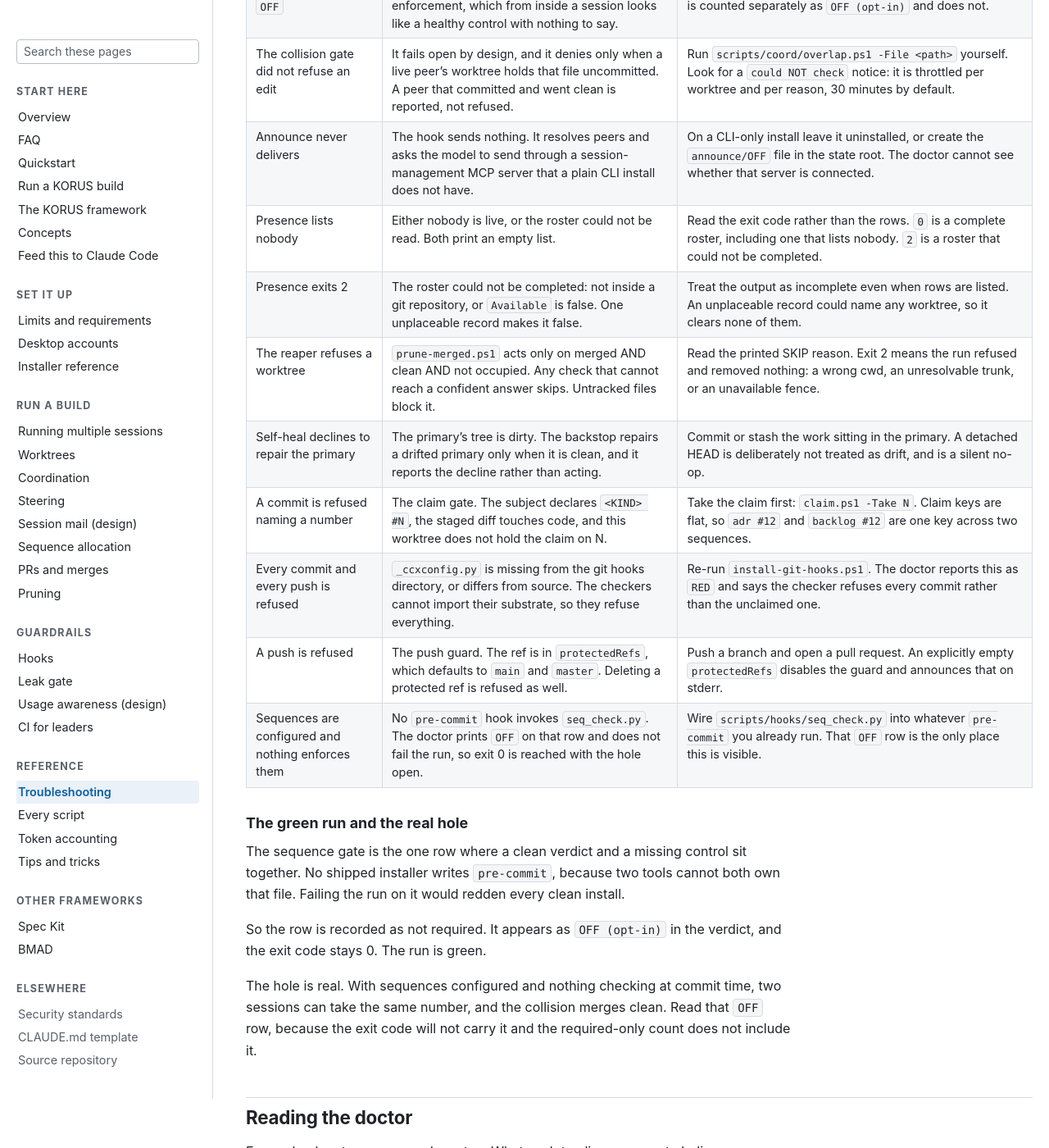
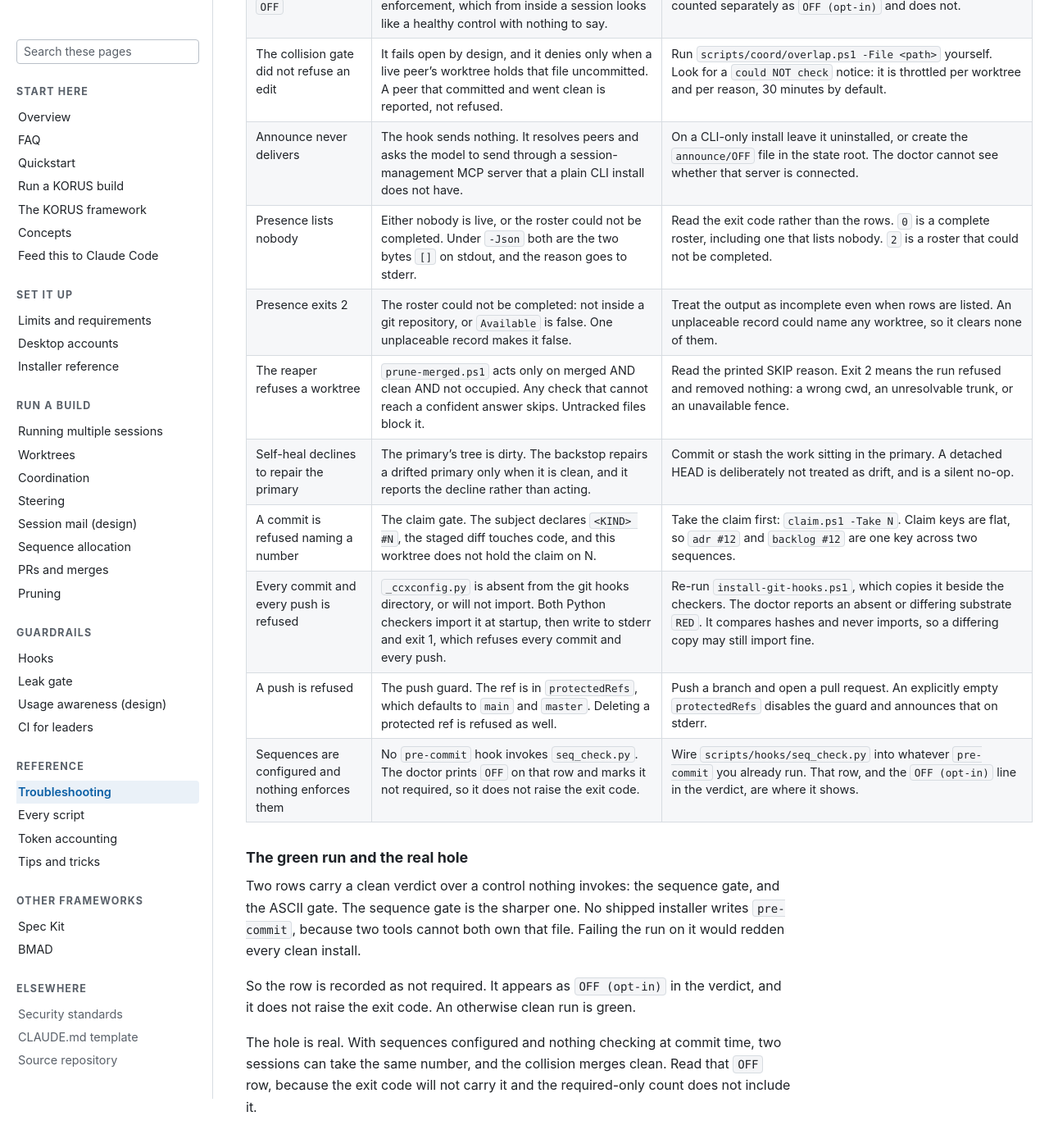
Before and after one commit to wshallwshall/claude-multisession, a Jekyll site: the page built from docs/TROUBLESHOOTING.md, in a window 1280 px wide and 1400 px high, scrolled down 1047 px. Shown: the whole window at 82% size. Built offline with Jekyll 4.4.1, drawn with Linux system fonts in a browser that asks for light colours; our own code applies the rules of GitHub Pages for plain Markdown files; some of the changed text lies outside the part shown.

Commit message:
Tighten the new pages where they were imprecise (#63)
Tighten the new pages where they were imprecise

The adversarial pass over Limits and Troubleshooting finished after #62 merged,
so its corrections are here rather than in it. Every one narrows a claim to what
the code actually does:

  The doctor compares hashes and never imports, so a substrate copy that DIFFERS
  may still import fine. The old row conflated "absent" with "differs" and
  promised the same symptom for both.

  The collision gate's blind spot is that the doctor proves the gate speaks up
  when it cannot check -- not that it denies. "Refuses to go silent" read as the
  stronger claim.

  presence.ps1 under -Json prints the two bytes `[]` on stdout for both "nobody
  is live" and "could not complete", with the reason on stderr. The row said the
  outputs were identical without saying where the difference goes.

  The sequence gate row marks itself not required, so it does not RAISE the exit
  code. Saying "exit 0 is reached" claimed more: another control can still fail
  the run. The ASCII gate is a second row of the same shape and is now named.

  ccx-doctor.ps1 stops in four cases, not three: its own _common.ps1 failing to
  load is the one that was missing.

  -SkipAttacks emits ONE `??` row for the whole attack set rather than one per
  attack.

  This repository's gates check is advisory because nothing requires it before a
  merge, which is a stronger and more useful statement than "the workflow treats
  it as advisory".

Co-Authored-By: Claude Opus 5 <noreply@anthropic.com>

```diff
--- a/docs/TROUBLESHOOTING.md
+++ b/docs/TROUBLESHOOTING.md
@@ -18,29 +18,29 @@ because most of these are read off its output rather than guessed at.
 
 | Symptom | What it actually is | What to do |
 |---|---|---|
-| The doctor says `STALE` | The installed copy's SHA-256 differs from this checkout's source. The code that runs is not the code you are reading. Reported `RED`. | Re-run that control's installer, from a plain terminal. Vendoring leaves two copies on disk; install and audit from the same one. |
+| The doctor says `STALE` | The installed copy's SHA-256 differs from this checkout's source. The code that runs is not the code you are reading. Reported `RED`. | Re-run that control's installer, from a plain terminal. Install from the same checkout the doctor hashes against, which it prints as `tooling checkout`. |
 | The report is about the wrong clone | `-Repo` defaults to the directory you ran it from. Sources are hashed from the doctor's own checkout whatever `-Repo` says. | Pass `-Repo <target>`. Then read `repo examined` and `tooling checkout` under `WHAT WAS SCANNED`; both are printed for this reason. |
 | The doctor exits 2 | At least one check could not be determined, and nothing was proven broken. A skip is never a pass. | Read the `undetermined` lines in the verdict. `-SkipAttacks` produces this on its own, because nothing was fired. |
 | A control shows `OFF` | It is implemented and nothing invokes it. Zero enforcement, which from inside a session looks like a healthy control with nothing to say. | Install or wire it. A required `OFF` drives exit 1; an opt-in one is counted separately as `OFF (opt-in)` and does not. |
 | The collision gate did not refuse an edit | It fails open by design, and it denies only when a live peer's worktree holds that file uncommitted. A peer that committed and went clean is reported, not refused. | Run `scripts/coord/overlap.ps1 -File <path>` yourself. Look for a `could NOT check` notice: it is throttled per worktree and per reason, 30 minutes by default. |
 | Announce never delivers | The hook sends nothing. It resolves peers and asks the model to send through a session-management MCP server that a plain CLI install does not have. | On a CLI-only install leave it uninstalled, or create the `announce/OFF` file in the state root. The doctor cannot see whether that server is connected. |
-| Presence lists nobody | Either nobody is live, or the roster could not be read. Both print an empty list. | Read the exit code rather than the rows. `0` is a complete roster, including one that lists nobody. `2` is a roster that could not be completed. |
+| Presence lists nobody | Either nobody is live, or the roster could not be completed. Under `-Json` both are the two bytes `[]` on stdout, and the reason goes to stderr. | Read the exit code rather than the rows. `0` is a complete roster, including one that lists nobody. `2` is a roster that could not be completed. |
 | Presence exits 2 | The roster could not be completed: not inside a git repository, or `Available` is false. One unplaceable record makes it false. | Treat the output as incomplete even when rows are listed. An unplaceable record could name any worktree, so it clears none of them. |
 | The reaper refuses a worktree | `prune-merged.ps1` acts only on merged AND clean AND not occupied. Any check that cannot reach a confident answer skips. Untracked files block it. | Read the printed SKIP reason. Exit 2 means the run refused and removed nothing: a wrong cwd, an unresolvable trunk, or an unavailable fence. |
 | Self-heal declines to repair the primary | The primary's tree is dirty. The backstop repairs a drifted primary only when it is clean, and it reports the decline rather than acting. | Commit or stash the work sitting in the primary. A detached HEAD is deliberately not treated as drift, and is a silent no-op. |
 | A commit is refused naming a number | The claim gate. The subject declares `<KIND> #N`, the staged diff touches code, and this worktree does not hold the claim on N. | Take the claim first: `claim.ps1 -Take N`. Claim keys are flat, so `adr #12` and `backlog #12` are one key across two sequences. |
-| Every commit and every push is refused | `_ccxconfig.py` is missing from the git hooks directory, or differs from source. The checkers cannot import their substrate, so they refuse everything. | Re-run `install-git-hooks.ps1`. The doctor reports this as `RED` and says the checker refuses every commit rather than the unclaimed one. |
+| Every commit and every push is refused | `_ccxconfig.py` is absent from the git hooks directory, or will not import. Both Python checkers import it at startup, then write to stderr and exit 1, which refuses every commit and every push. | Re-run `install-git-hooks.ps1`, which copies it beside the checkers. The doctor reports an absent or differing substrate `RED`. It compares hashes and never imports, so a differing copy may still import fine. |
 | A push is refused | The push guard. The ref is in `protectedRefs`, which defaults to `main` and `master`. Deleting a protected ref is refused as well. | Push a branch and open a pull request. An explicitly empty `protectedRefs` disables the guard and announces that on stderr. |
-| Sequences are configured and nothing enforces them | No `pre-commit` hook invokes `seq_check.py`. The doctor prints `OFF` on that row and does not fail the run, so exit 0 is reached with the hole open. | Wire `scripts/hooks/seq_check.py` into whatever `pre-commit` you already run. That `OFF` row is the only place this is visible. |
+| Sequences are configured and nothing enforces them | No `pre-commit` hook invokes `seq_check.py`. The doctor prints `OFF` on that row and marks it not required, so it does not raise the exit code. | Wire `scripts/hooks/seq_check.py` into whatever `pre-commit` you already run. That row, and the `OFF (opt-in)` line in the verdict, are where it shows. |
 
 ### The green run and the real hole
 
-The sequence gate is the one row where a clean verdict and a missing control sit together. No
-shipped installer writes `pre-commit`, because two tools cannot both own that file. Failing the run
-on it would redden every clean install.
+Two rows carry a clean verdict over a control nothing invokes: the sequence gate, and the ASCII
+gate. The sequence gate is the sharper one. No shipped installer writes `pre-commit`, because two
+tools cannot both own that file. Failing the run on it would redden every clean install.
 
-So the row is recorded as not required. It appears as `OFF (opt-in)` in the verdict, and the exit
-code stays 0. The run is green.
+So the row is recorded as not required. It appears as `OFF (opt-in)` in the verdict, and it does not
+raise the exit code. An otherwise clean run is green.
 
 The hole is real. With sequences configured and nothing checking at commit time, two sessions can
 take the same number, and the collision merges clean. Read that `OFF` row, because the exit code
@@ -73,13 +73,14 @@ broken control and a working one emit the same bytes. A check that did not run t
 scored against one that ran and found nothing.
 
 Exit 2 is also reachable before any check runs. The doctor prints `CANNOT DETERMINE ANYTHING` and
-stops in three cases. There is no `ccx.config.json` at or above the path; that file will not load;
-the path is not inside a git repository.
+stops in four cases. Its own `scripts/coord/_common.ps1` will not load; there is no
+`ccx.config.json` at or above the path; that file will not load; the path is not inside a git
+repository.
 
 ### `-SkipAttacks` cannot prove enforcement
 
-`-SkipAttacks` fires nothing. Every attack is then reported `??`, so the run cannot exit 0. It
-exits 2, or 1 if a receipt check also found something broken or absent.
+`-SkipAttacks` fires nothing. One `??` row stands for the whole attack set, so the run cannot exit
+0. It exits 2, or 1 if a receipt check also found something broken or absent.
 
 Receipts establish what is on disk and what the live settings wire. Only firing a control at the
 case it exists to refuse establishes that it refuses. Those are different claims.
```
Also changed, not shown: docs/LIMITS.md (+10 -10 lines).
